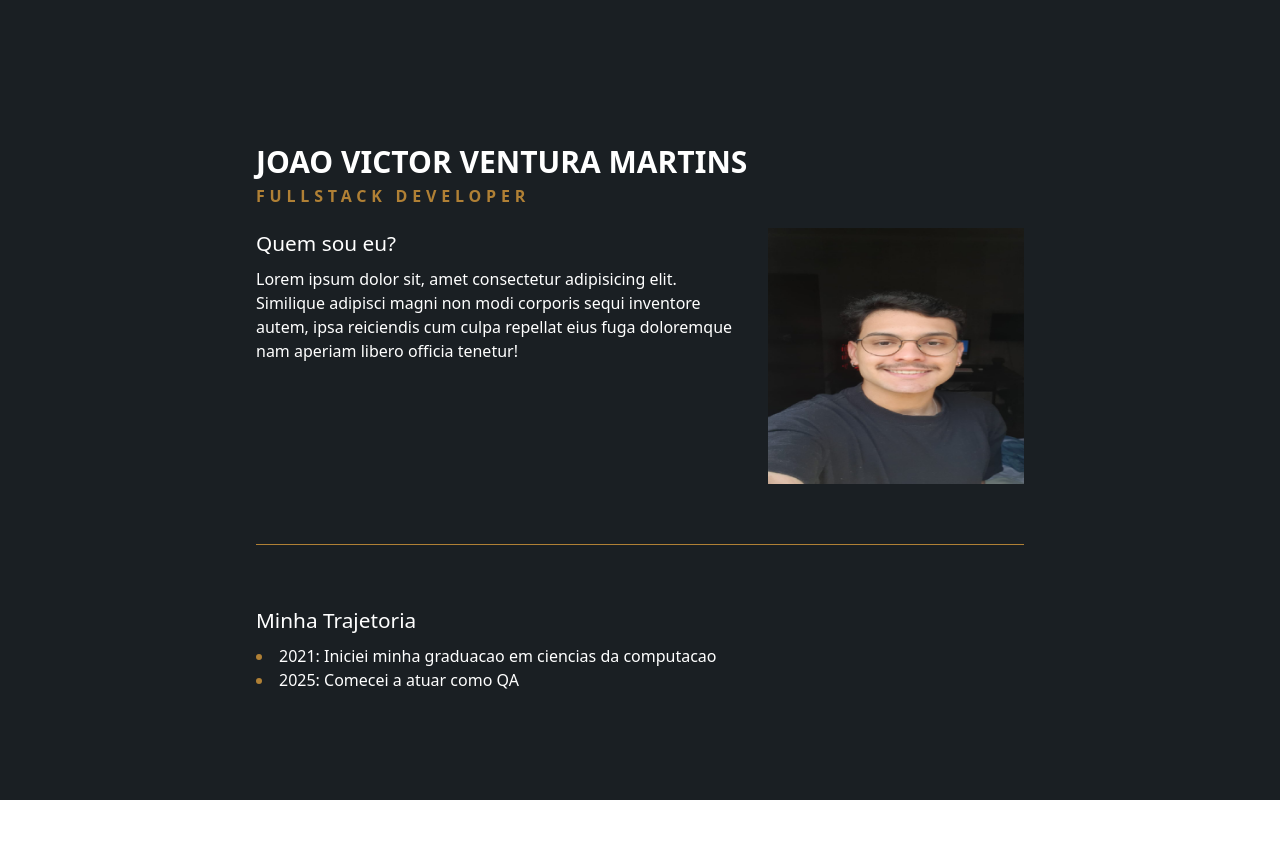
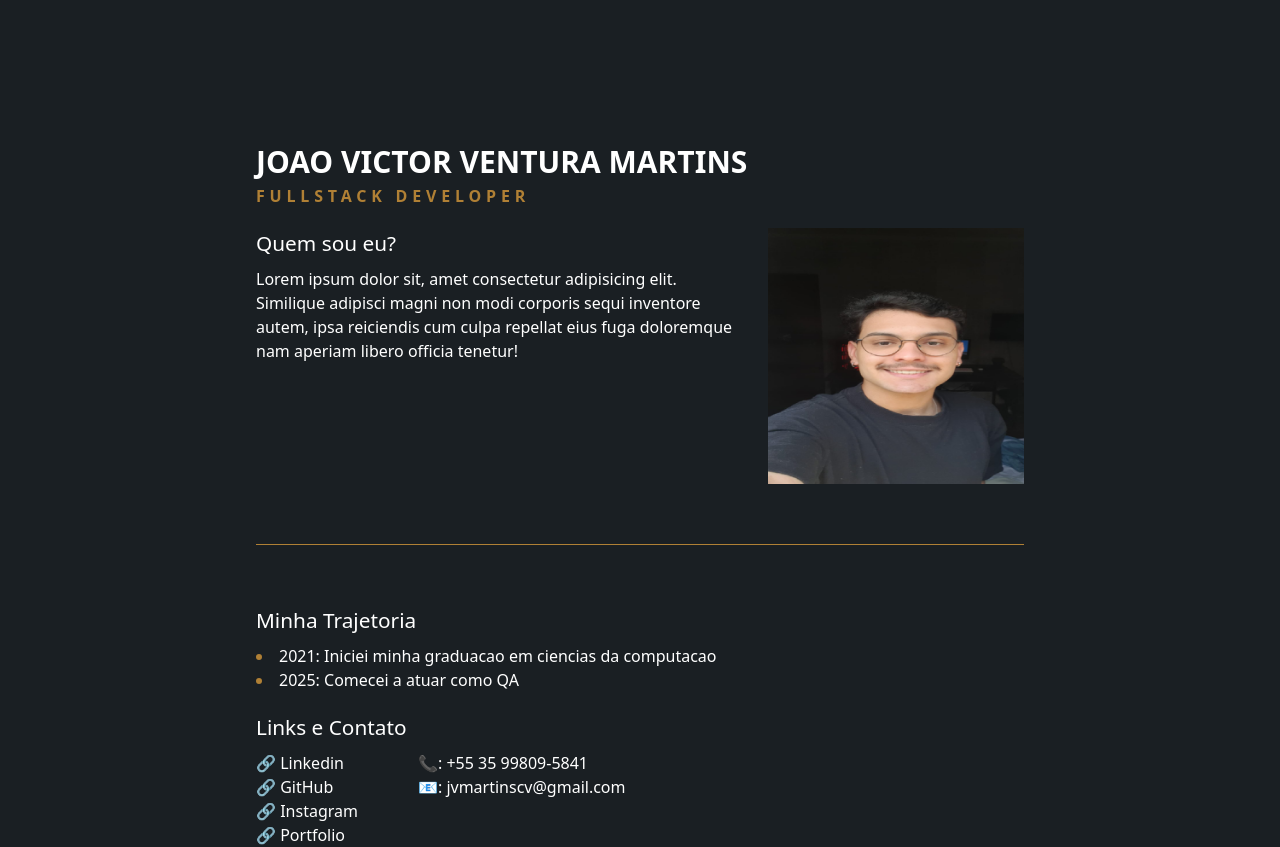
Before and after one commit to JoaoVictorVM/About-me, a Next.js app: page / in a window 1280 px wide. Before the commit the page ends 800 px from the top, so only its background shows below. Built offline with nearby package versions, Linux system fonts and the light colour scheme.

Commit message:
Add Links
Adiciona parte para links e contato

```diff
--- a/src/components/pages/home/hero-section.tsx
+++ b/src/components/pages/home/hero-section.tsx
@@ -36,6 +36,22 @@ export default function HeroSection() {
 
                 </div>
 
+                <div className="flex flex-col gap-2">
+                    <h2>Links e Contato</h2>
+                    <div className="flex gap-15">
+                        <div className="flex flex-col">
+                            <a href="">🔗 Linkedin</a>
+                            <a href="">🔗 GitHub</a>
+                            <a href="">🔗 Instagram</a>
+                            <a href="">🔗 Portfolio</a>
+                        </div>
+                        <div>
+                            <p>📞: +55 35 99809-5841</p>
+                            <p>📧: jvmartinscv@gmail.com</p>
+                        </div>
+                    </div>
+                </div>
+
             </div>
         </section>
     )
```
